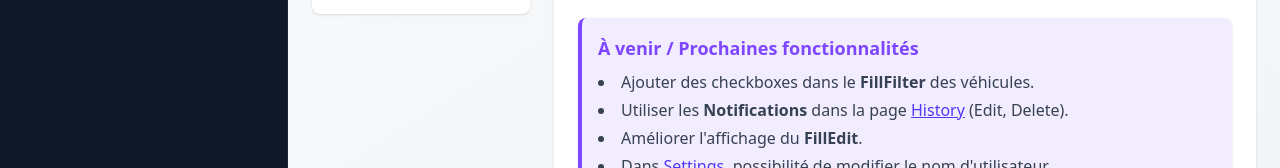
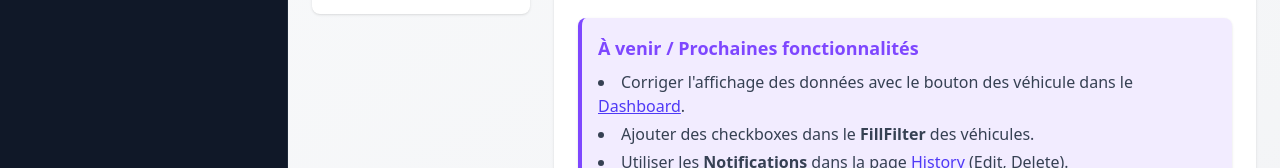
Before and after one commit to alxandre-r/ma-voiture, a Next.js app: page /settings in a window 1280 px wide. Both pictures are taken after a click on the button "Notes de version". Shown: the part 430-598 px from the top of the page. Built offline with nearby package versions, Linux system fonts and the light colour scheme; no server answers.

Commit message:
Added cursor pointer on hover

```diff
--- a/app/(app)/settings/sections/Patchnotes.tsx
+++ b/app/(app)/settings/sections/Patchnotes.tsx
@@ -100,6 +100,7 @@ export default function PatchnotesSection() {
     <div className="bg-custom-1/10 border-l-4 border-custom-1 p-4 rounded-lg shadow-sm space-y-2">
         <h4 className="text-lg font-semibold text-custom-1 mb-2">À venir / Prochaines fonctionnalités</h4>
         <ul className="list-disc list-inside space-y-1 text-gray-700 dark:text-gray-300">
+            <li>Corriger l'affichage des données avec le bouton des véhicule dans le <Link href="/dashboard" className="text-indigo-600 dark:text-indigo-400 underline">Dashboard</Link>.</li>
             <li>Ajouter des checkboxes dans le <strong>FillFilter</strong> des véhicules.</li>
             <li>Utiliser les <strong>Notifications</strong> dans la page <Link href="/history" className="text-indigo-600 dark:text-indigo-400 underline">History</Link> (Edit, Delete).</li>
             <li>Améliorer l&apos;affichage du <strong>FillEdit</strong>.</li>
```
